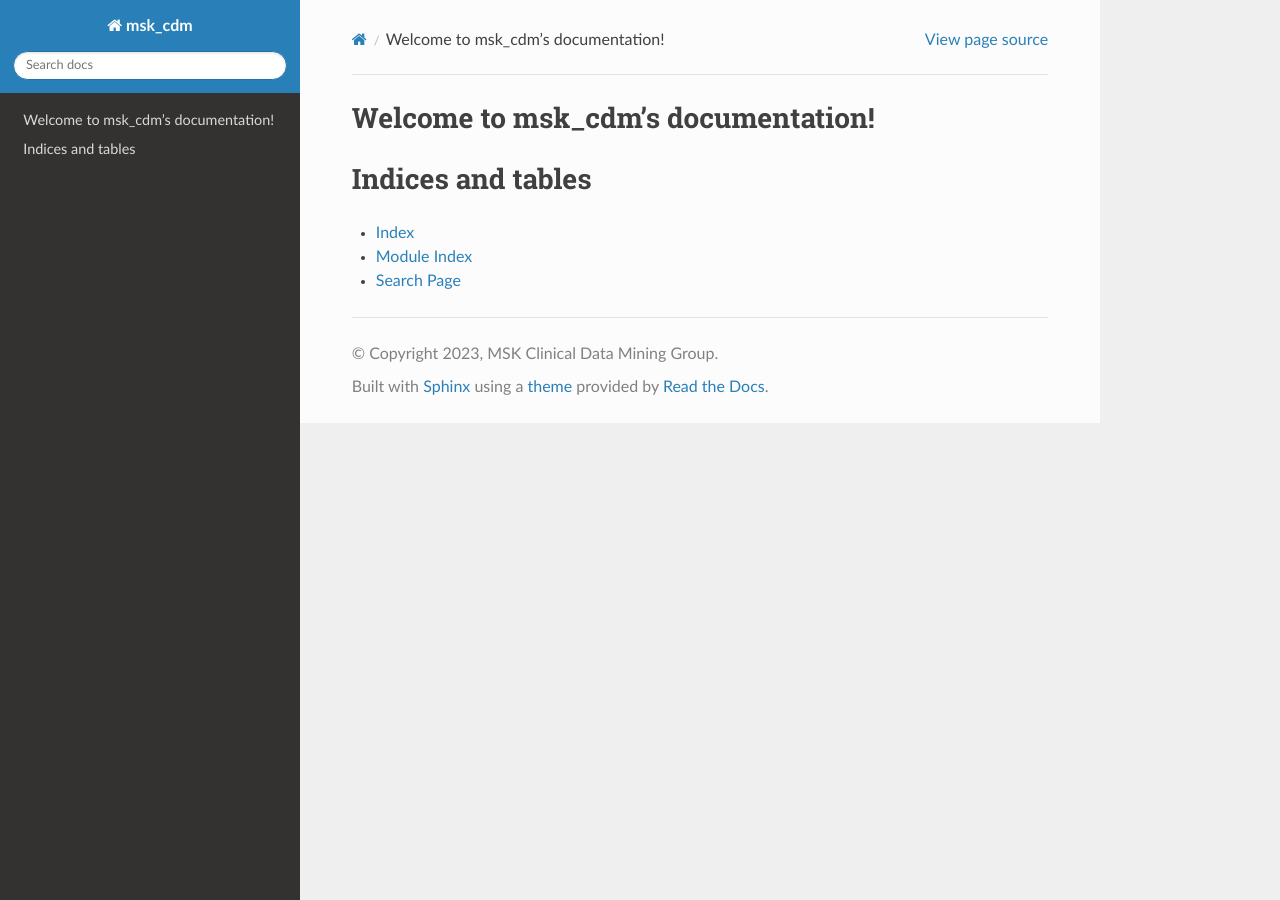
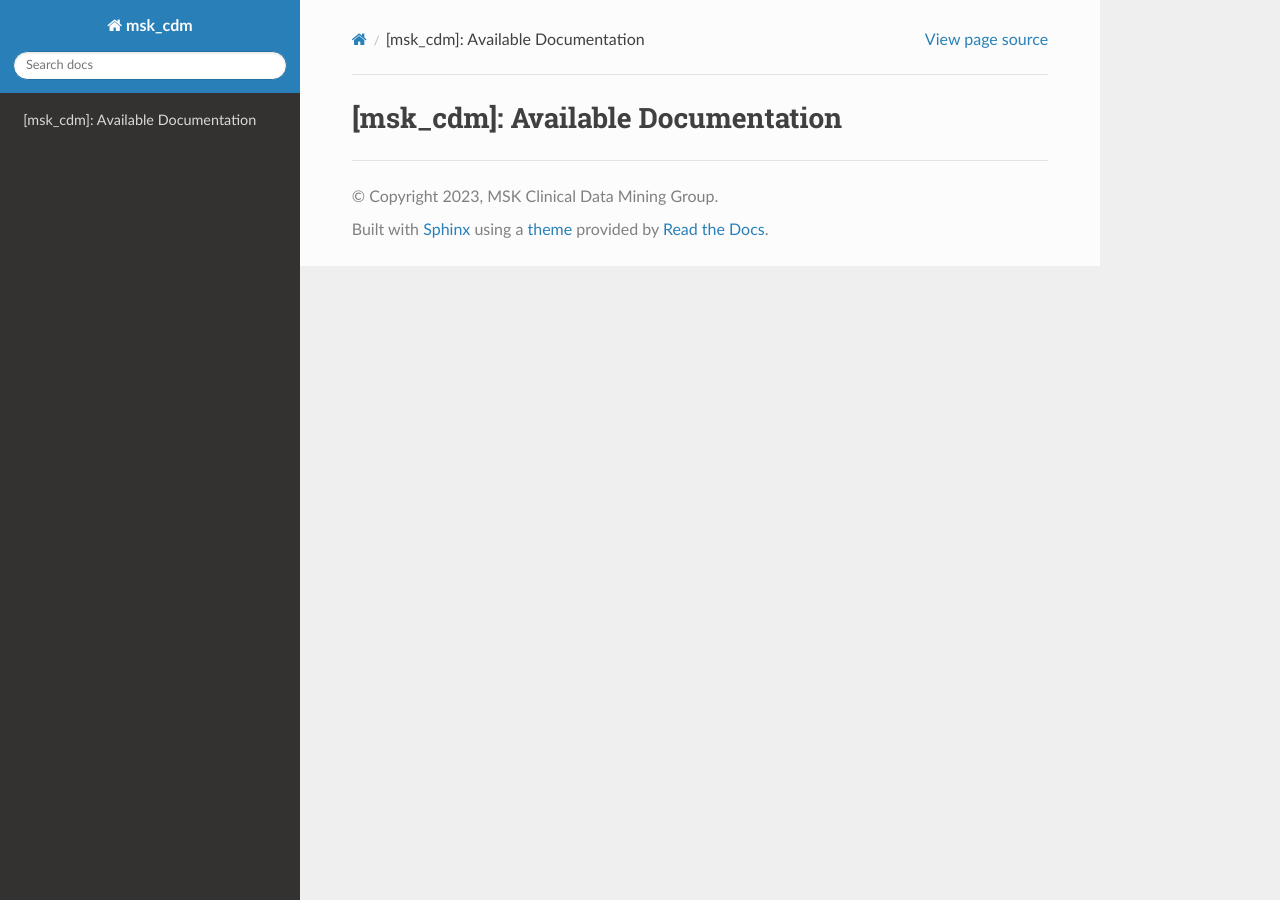
Before and after one commit to clinical-data-mining/msk_cdm, a Sphinx documentation site: the page built from docs/source/index.rst, in a window 1280 px wide. Built offline with Sphinx 7.4.7 and the Read the Docs theme 2.0.0, drawn with Linux system fonts in a browser that asks for light colours; pages that are not in the unit, such as notebooks, are missing from menus.

```diff
--- a/docs/source/conf.py
+++ b/docs/source/conf.py
@@ -39,4 +39,4 @@ sys.path.append(Path(__file__).parents[2].resolve())
 # https://www.sphinx-doc.org/en/master/usage/configuration.html#options-for-html-output
 
 html_theme = "sphinx_rtd_theme"
-# html_static_path = ["_static"]
+html_static_path = ["_static"]
--- a/docs/source/index.rst
+++ b/docs/source/index.rst
@@ -3,7 +3,7 @@
    You can adapt this file completely to your liking, but it should at least
    contain the root `toctree` directive.
 
-Welcome to msk_cdm's documentation!
+[msk_cdm]: Available Documentation
 ===================================
 
 .. toctree::
@@ -11,11 +11,3 @@ Welcome to msk_cdm's documentation!
    :caption: Contents:
 
    msk_cdm
-
-
-Indices and tables
-==================
-
-* :ref:`genindex`
-* :ref:`modindex`
-* :ref:`search`
```
